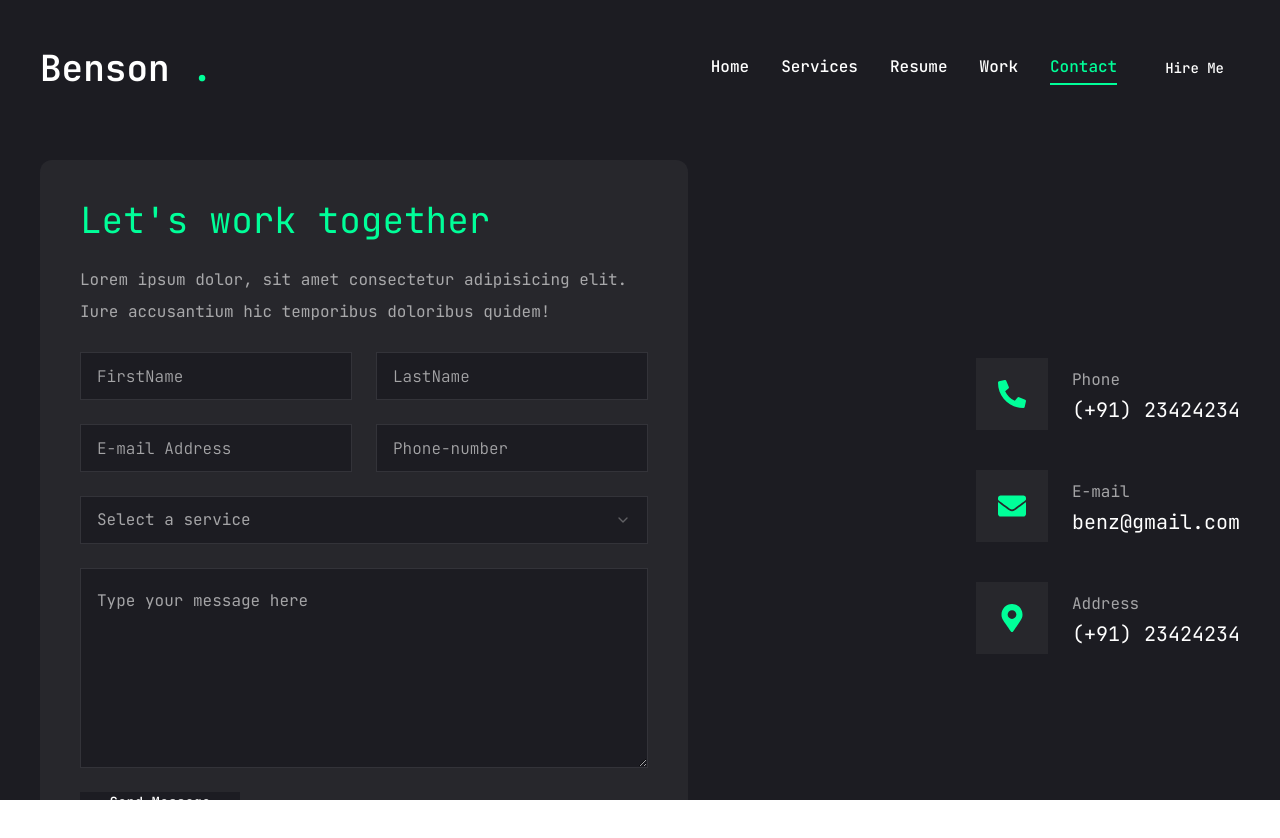
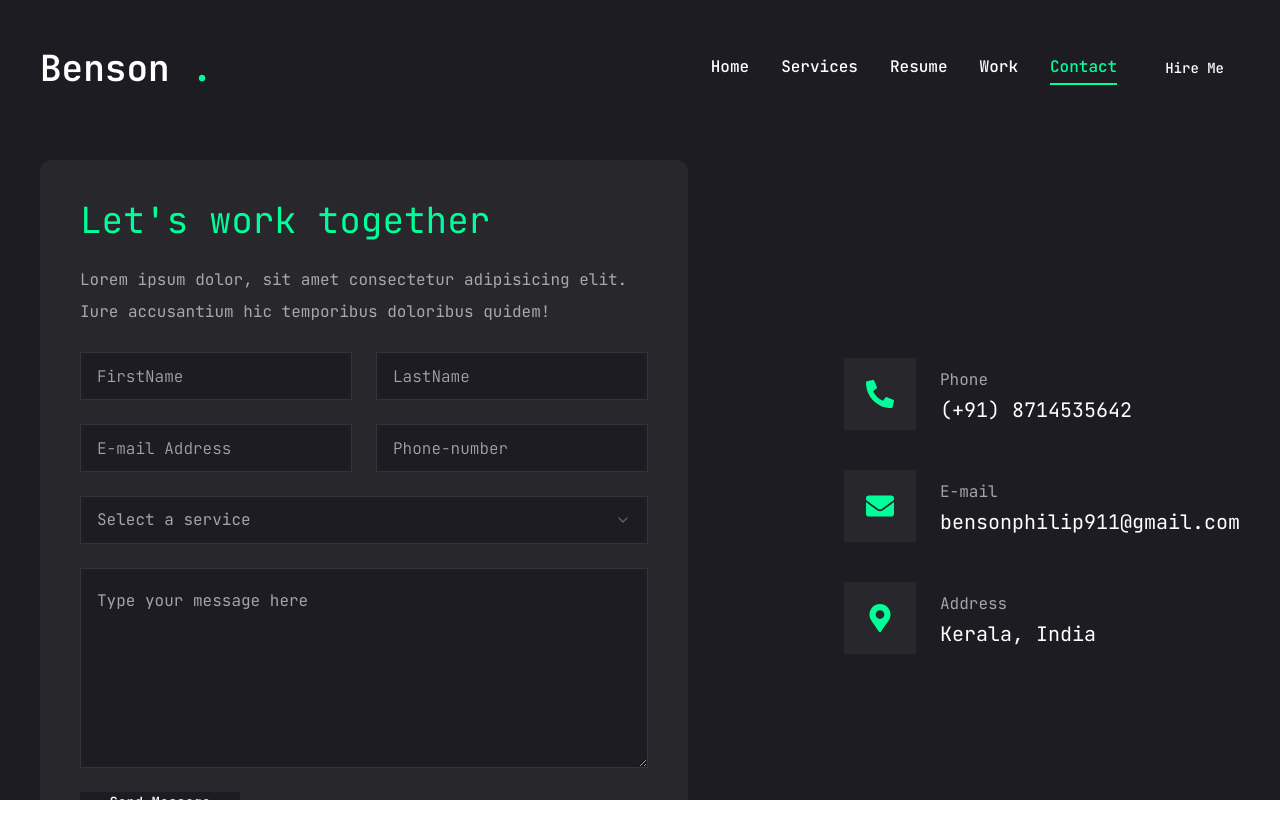
Before and after one commit to Benzon007/portfolio, a Next.js app: page /contact in a window 1280 px wide. Shown: the top 838 px of the page. Built offline with nearby package versions, Linux system fonts and the light colour scheme.

Commit message:
Update page.jsx

```diff
--- a/app/contact/page.jsx
+++ b/app/contact/page.jsx
@@ -20,17 +20,17 @@ const info = [
   {
     icon: <FaPhoneAlt />,
     title: "Phone",
-    description: "(+91) 23424234",
+    description: "(+91) 8714535642",
   },
   {
     icon: <FaEnvelope />,
     title: "E-mail",
-    description: "benz@gmail.com",
+    description: "bensonphilip911@gmail.com",
   },
   {
     icon: <FaMapMarkerAlt />,
     title: "Address",
-    description: "(+91) 23424234",
+    description: "Kerala, India",
   },
 ];
 
```
